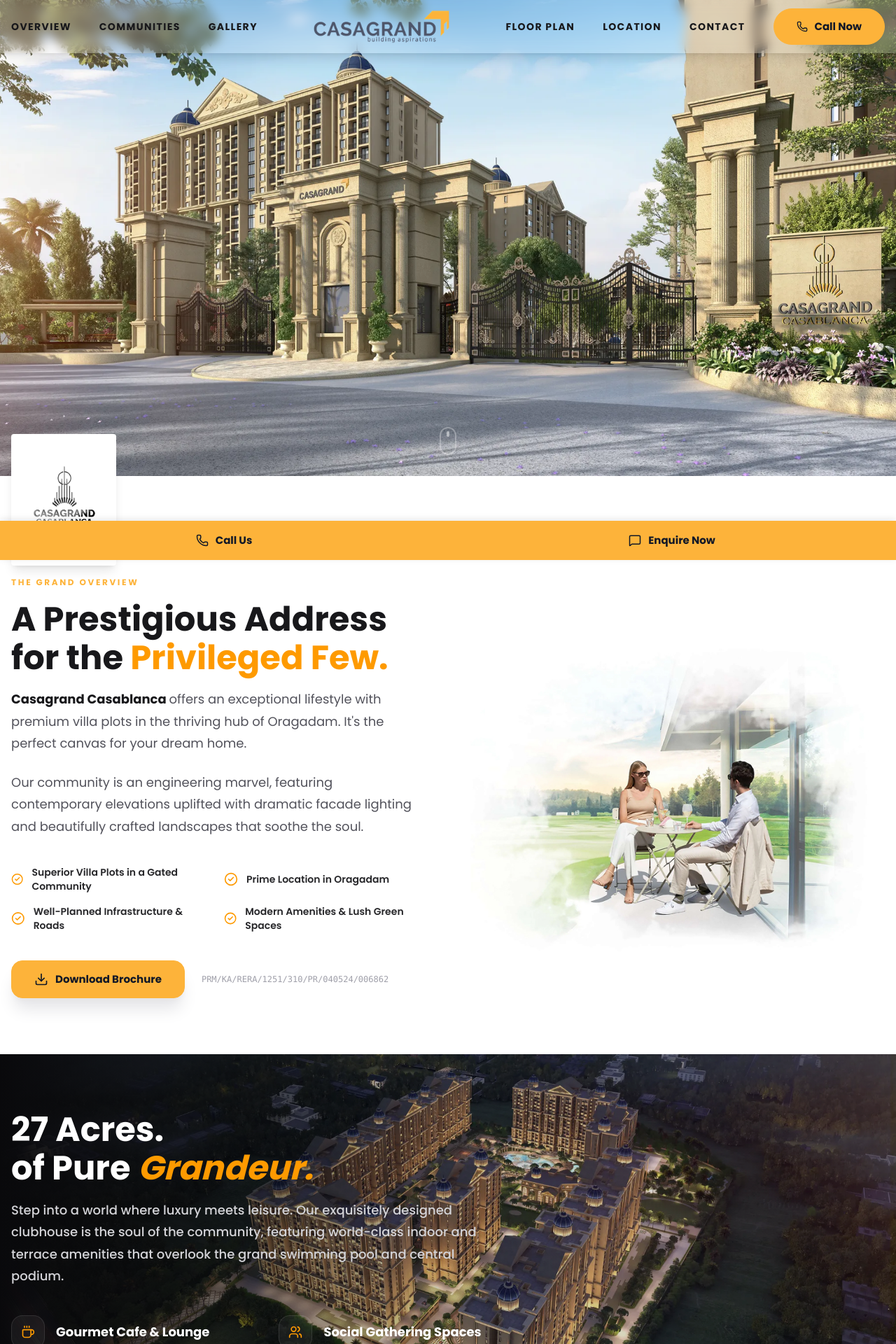
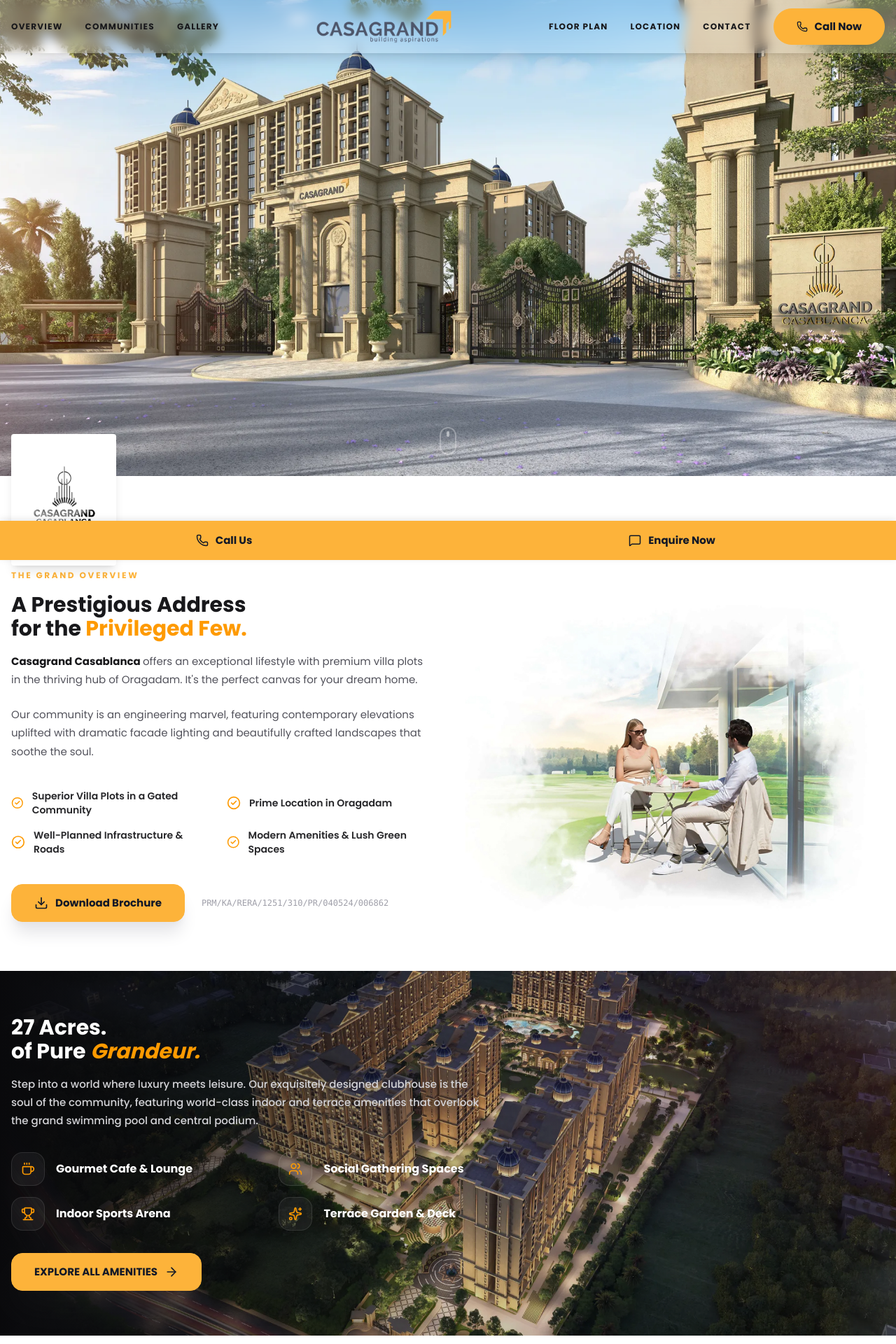
Before and after one commit to harshrao26/Casagrand---3, a Next.js app: page / in a window 1280 px wide. Shown: the top 1920 px of the page at 70% size. Built offline with nearby package versions, Linux system fonts and the light colour scheme.

Commit message:
style: optimize global typography, component padding, and spacing for better visual consistency

```diff
--- a/app/globals.css
+++ b/app/globals.css
@@ -52,7 +52,7 @@
 .section-title {
   color: #18181b;
   font-family: var(--font-poppins), sans-serif;
-  font-size: 1.5rem;
+  font-size: 1.375rem;
   font-weight: 800;
   line-height: 1.15;
   margin-bottom: 1rem;
@@ -75,8 +75,8 @@
 
 .section-copy {
   color: #52525b;
-  font-family: var(--font-poppins), sans-serif;
-  font-size: 1rem;
+  font-family: var(--font-outfit), sans-serif;
+  font-size: 0.9375rem;
   line-height: 1.75;
 }
 
@@ -100,28 +100,28 @@
 
 @media (min-width: 768px) {
   .section-shell {
-    padding-top: 5rem;
-    padding-bottom: 5rem;
+    padding-top: 4rem;
+    padding-bottom: 4rem;
   }
 
   .section-title {
-    font-size: 3rem;
+    font-size: 1.875rem;
   }
 
   .section-copy {
-    font-size: 1.125rem;
+    font-size: 0.9375rem;
   }
 
   .section-header-center {
-    margin-bottom: 4rem;
+    margin-bottom: 3rem;
   }
 
   .content-grid {
-    gap: 4rem;
+    gap: 3rem;
   }
 
   .soft-card {
-    padding: 2rem;
+    padding: 1.75rem;
   }
 }
 
--- a/components/Clubhouse.js
+++ b/components/Clubhouse.js
@@ -43,17 +43,17 @@
           >
 
 
-            <h2 className="section-title section-title-on-dark mb-8">
+            <h2 className="section-title section-title-on-dark mb-6">
               27 Acres. <br />
               of Pure <span className="text-amber-500 italic">Grandeur.</span>
             </h2>
 
-            <p className="section-copy section-copy-on-dark mb-10 max-w-2xl font-medium">
+            <p className="section-copy section-copy-on-dark mb-8 max-w-2xl font-medium">
               Step into a world where luxury meets leisure. Our exquisitely designed clubhouse is the soul of the community,
               featuring world-class indoor and terrace amenities that overlook the grand swimming pool and central podium.
             </p>
 
-            <div className="grid grid-cols-1 sm:grid-cols-2 gap-4 mb-12">
+            <div className="grid grid-cols-1 sm:grid-cols-2 gap-4 mb-8">
               {features.map((feature, index) => (
                 <motion.div
                   key={index}
@@ -66,7 +66,7 @@
                   <div className="w-12 h-12 rounded-2xl bg-white/5 border border-white/10 flex items-center justify-center text-amber-500 group-hover:bg-amber-500 group-hover:text-white transition-all duration-300">
                     {feature.icon}
                   </div>
-                  <span className="text-white font-bold md:text-lg group-hover:text-amber-400 transition-colors">{feature.text}</span>
+                  <span className="text-white font-bold text-sm md:text-base group-hover:text-amber-400 transition-colors">{feature.text}</span>
                 </motion.div>
               ))}
             </div>
--- a/components/Configuration.js
+++ b/components/Configuration.js
@@ -9,21 +9,21 @@
 
   return (
     <section
-      className="relative py-20 mx-auto px-4 overflow-hidden bg-[#0c0c0c]"
+      className="section-shell relative mx-auto px-4 overflow-hidden bg-[#0c0c0c]"
       id="configuration"
     >
       {/* Background Blur */}
       <div className="absolute top-0 left-1/2 -translate-x-1/2 w-[500px] h-[500px] bg-amber-500/10 blur-[120px] rounded-full"></div>
 
      {/* Heading */}
-<div className="text-center mb-12">
+<div className="text-center mb-8 md:mb-10">
 
-  <h2 className="text-2xl md:text-5xl font-bold text-white leading-tight">
+  <h2 className="section-title section-title-on-dark">
     Plot Sizes &{" "}
     <span className="text-[#FD9A00]">Pricing</span>
   </h2>
 
-  <p className="text-gray-50 mt-3 max-w-xl mx-auto text-base">
+  <p className="section-copy section-copy-on-dark mt-3 max-w-xl mx-auto">
     Premium villa plots crafted for modern living with excellent
     connectivity and investment potential.
   </p>
@@ -33,11 +33,11 @@
 <div className="backdrop-blur-xl  max-w-7xl mx-auto bg-white/5 border border-white/10 rounded-3xl p-5 md:p-6 flex flex-col md:flex-row justify-between items-center mb-6 shadow-[0_0_40px_rgba(255,255,255,0.03)]">
 
   <div>
-    <h3 className="text-lg md:text-xl font-semibold text-white">
+    <h3 className="text-base md:text-lg font-semibold text-white">
       Casagrand Casablanca
     </h3>
 
-    <p className="text-gray-50 text-center mt-1 text-base">
+    <p className="text-gray-50 text-center mt-1 text-sm md:text-base">
       Oragadam, Chennai
     </p>
   </div>
@@ -47,7 +47,7 @@
       Starting Price
     </p>
 
-    <h3 className="text-2xl font-bold text-[#FD9A00]">
+    <h3 className="text-lg md:text-xl font-bold text-[#FD9A00]">
       ₹ 44 Lacs*
     </h3>
   </div>
--- a/components/Contact.js
+++ b/components/Contact.js
@@ -12,21 +12,21 @@
         <div className="max-w-6xl mx-auto grid lg:grid-cols-2 content-grid items-center">
 
           <div>
-            <h2 className="section-title section-title-on-dark mb-8">
+            <h2 className="section-title section-title-on-dark mb-6 md:mb-8">
               Book Your <span className="text-amber-500">Site Visit</span> Now
             </h2>
-            <p className="section-copy section-copy-on-dark mb-12 max-w-md">
+            <p className="section-copy section-copy-on-dark mb-8 md:mb-10 max-w-md">
               Experience the grand living at Casagrand Casablanca. Fill out the form and our representative will get back to you shortly.
             </p>
 
-            <div className="space-y-8">
+            <div className="space-y-6">
               <div className="flex items-center">
                 <div className="w-14 h-14 rounded-2xl bg-amber-500/10 flex items-center justify-center text-amber-500 mr-6">
                   <Phone size={24} />
                 </div>
                 <div>
                   <p className="text-zinc-500 text-sm font-bold uppercase tracking-widest">Call Us</p>
-                  <p className="text-md md:text-xl font-bold">+91 123 456 7890</p>
+                  <p className="text-sm md:text-base font-bold">+91 123 456 7890</p>
                 </div>
               </div>
               <div className="flex items-center">
@@ -35,7 +35,7 @@
                 </div>
                 <div>
                   <p className="text-zinc-500 text-sm font-bold uppercase tracking-widest">Email Us</p>
-                  <p className="text-md md:text-xl font-bold">info@casagrandcasablanca.com</p>
+                  <p className="text-sm md:text-base font-bold">info@casagrandcasablanca.com</p>
                 </div>
               </div>
             </div>
@@ -43,8 +43,8 @@
 
           <div className="bg-white soft-card rounded-[32px] md:rounded-[40px] shadow-2xl text-zinc-950">
 
-            <h3 className="text-2xl md:text-3xl font-extrabold leading-tight mb-4">Plan a Visit</h3>
-            <p className="section-copy mb-8 md:mb-10">
+            <h3 className="text-lg md:text-xl font-extrabold leading-tight mb-4">Plan a Visit</h3>
+            <p className="section-copy mb-6 md:mb-8">
               Share your details once and our team will help with brochure, pricing, and site visit scheduling.
             </p>
             <LeadFormFields consentId="contact-lead-consent" />
--- a/components/FloorPlan.js
+++ b/components/FloorPlan.js
@@ -3,7 +3,6 @@
 import React, { useState } from "react";
 import { Swiper, SwiperSlide } from "swiper/react";
 import { Navigation, Pagination } from "swiper/modules";
-import { ArrowRight } from "lucide-react";
 
 import "swiper/css";
 import "swiper/css/navigation";
@@ -49,7 +48,7 @@
 
   return (
     <section
-      className="py-12 md:py-16 bg-gradient-to-b from-white to-[#f8f8f8]"
+      className="section-shell  "
       id="floorplan"
     >
       <div className="max-w-6xl mx-auto px-4">
@@ -58,17 +57,17 @@
         <div className="text-center mb-8 md:mb-10">
 
 
-          <h2 className="text-2xl md:text-5xl font-bold text-zinc-900">
+          <h2 className="section-title">
             Floor <span className="text-amber-500">Plans</span>
           </h2>
 
-          <p className="text-gray-500 mt-3 max-w-xl mx-auto text-base md:text-base">
+          <p className="section-copy mt-3 max-w-xl mx-auto">
             Spacious layouts with smart interiors and modern living spaces.
           </p>
         </div>
 
         {/* Tabs */}
-        <div className="flex justify-center flex-wrap gap-2 md:gap-3 mb-8">
+          <div className="flex justify-center flex-wrap gap-2 md:gap-3 mb-6 md:mb-8">
           {Object.keys(floorPlanData).map((tab) => (
             <button
               key={tab}
@@ -101,7 +100,7 @@
                   <div className="  flex flex-col justify-center">
 
 
-                    <h3 className="text-xl md:text-3xl font-bold text-zinc-900 leading-snug mb-5">
+                    <h3 className="text-lg md:text-xl font-bold text-zinc-900 leading-snug mb-5">
                       {plan.title}
                     </h3>
 
--- a/components/Navbar.js
+++ b/components/Navbar.js
@@ -34,7 +34,7 @@
           </div>
 
           {/* Desktop Left Menu */}
-          <ul className={`hidden lg:flex items-center space-x-10 text-sm font-bold uppercase tracking-widest ${scrolled ? 'text-zinc-900' : 'text-zinc-900'}`}>
+          <ul className={`hidden lg:flex items-center space-x-8 text-xs font-bold uppercase tracking-widest ${scrolled ? 'text-zinc-900' : 'text-zinc-900'}`}>
             <li><a href="#overview" className="hover:text-amber-500 transition-colors">Overview</a></li>
             <li><a href="#communities" className="hover:text-amber-500 transition-colors">Communities</a></li>
             <li><a href="#gallery" className="hover:text-amber-500 transition-colors">Gallery</a></li>
@@ -50,8 +50,8 @@
           </div>
 
           {/* Desktop Right Menu */}
-          <div className="hidden lg:flex items-center space-x-10">
-            <ul className={`flex items-center space-x-10 text-sm font-bold uppercase tracking-widest ${scrolled ? 'text-zinc-900' : 'text-zinc-900'}`}>
+          <div className="hidden lg:flex items-center space-x-8">
+            <ul className={`flex items-center space-x-8 text-xs font-bold uppercase tracking-widest ${scrolled ? 'text-zinc-900' : 'text-zinc-900'}`}>
               <li><a href="#floorplan" className="hover:text-amber-500 transition-colors">Floor Plan</a></li>
               <li><a href="#location" className="hover:text-amber-500 transition-colors">Location</a></li>
               <li><a href="#contact-us" className="hover:text-amber-500 transition-colors">Contact</a></li>
--- a/components/Videos.js
+++ b/components/Videos.js
@@ -30,7 +30,7 @@
               <button
                 key={index}
                 onClick={() => setActiveTab(index)}
-                className={`px-8 py-3 rounded-full text-sm font-bold uppercase tracking-widest transition-all ${
+                className={`px-6 py-2.5 rounded-full text-xs font-bold uppercase tracking-widest transition-all ${
                   activeTab === index
                     ? "bg-[var(--cta-color)] text-zinc-900 shadow-lg"
                     : "bg-zinc-100 text-zinc-600 hover:bg-zinc-200"
```
Also changed, not shown: components/Footer.js (+13 -4 lines), components/LeadFormContext.js (+7 -7 lines).
